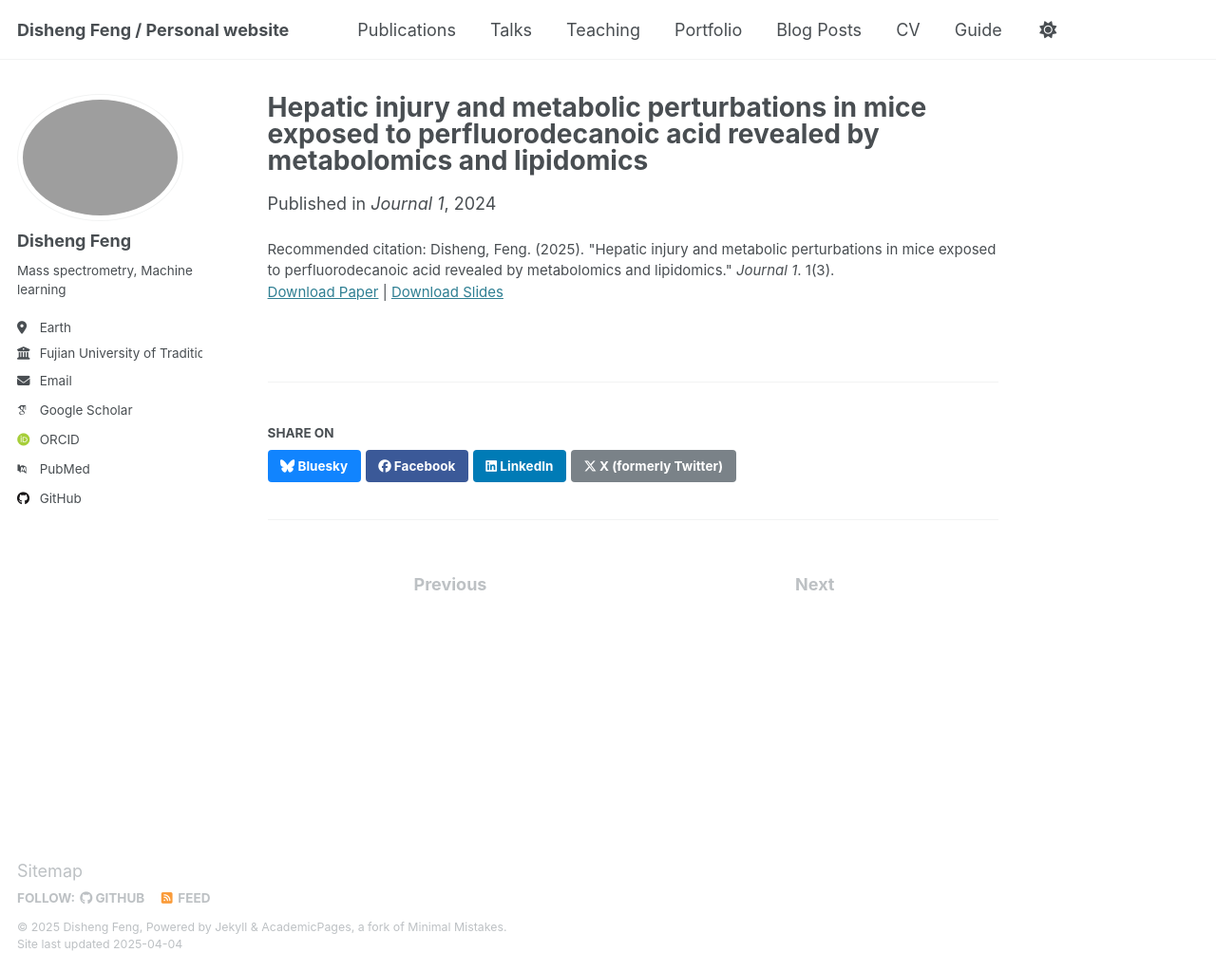
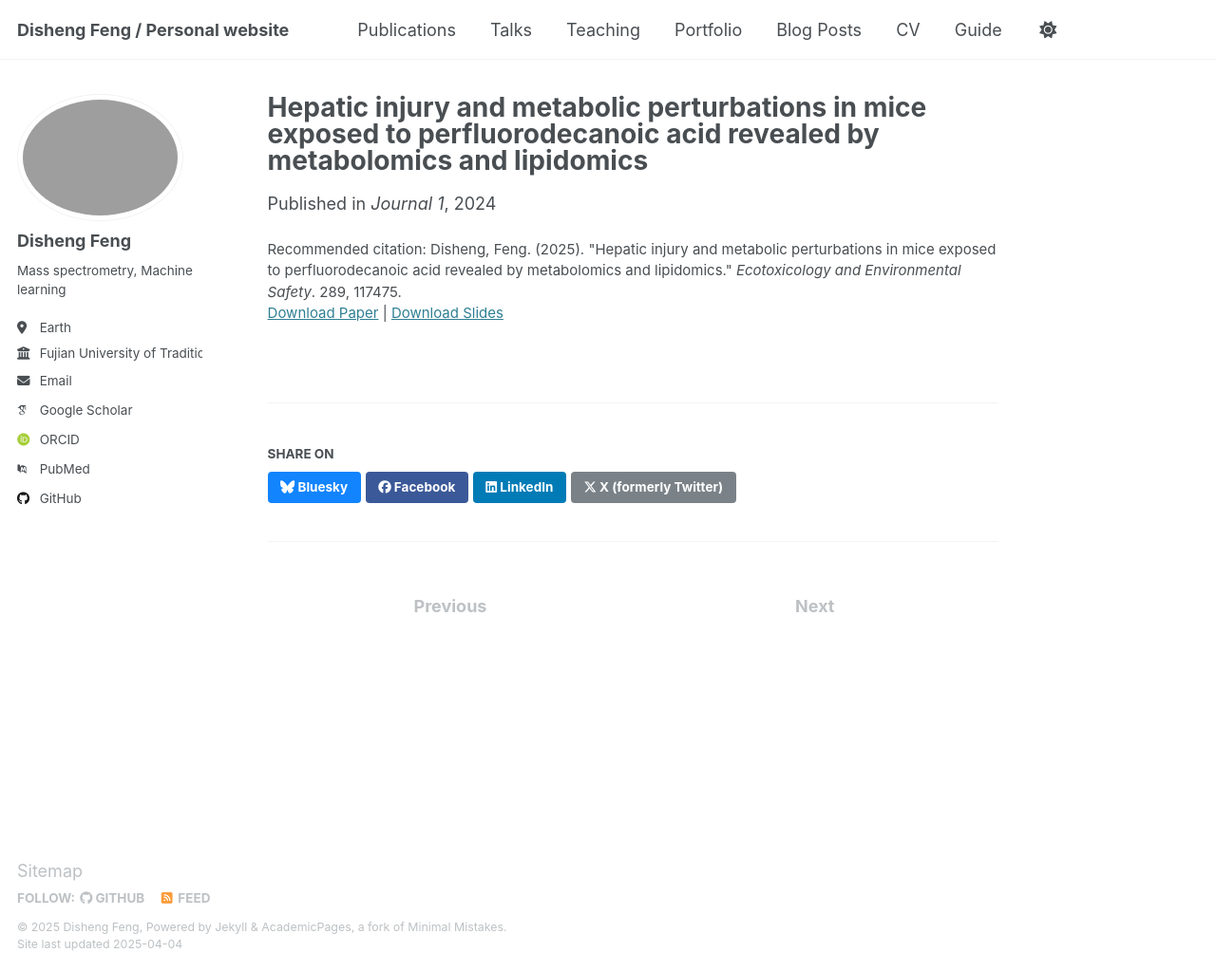
Before and after one commit to yuzhounaut/yuzhounaut.github.io, a Jekyll site: the page built from _publications/2015-10-01-paper-title-number-3.md, in a window 1280 px wide and 1023 px high. Shown: the whole window at 95% size. Built offline with Jekyll 4.4.1, drawn with Linux system fonts in a browser that asks for light colours; some web fonts are replaced.

Commit message:
Update 2015-10-01-paper-title-number-3.md

```diff
--- a/_publications/2015-10-01-paper-title-number-3.md
+++ b/_publications/2015-10-01-paper-title-number-3.md
@@ -6,7 +6,7 @@ permalink: /publication/2024-12-01-paper-title-number-3
 excerpt: ' '
 date: 2024-12-01
 venue: 'Journal 1'
-slidesurl: 'http://academicpages.github.io/files/slides3.pdf(https://www.sciencedirect.com/science/article/pii/S0147651324015513)'
+slidesurl: 'https://www.sciencedirect.com/science/article/pii/S0147651324015513'
 paperurl: 'https://www.sciencedirect.com/science/article/pii/S0147651324015513'
-citation: 'Disheng, Feng. (2025). &quot;Hepatic injury and metabolic perturbations in mice exposed to perfluorodecanoic acid revealed by metabolomics and lipidomics.&quot; <i>Journal 1</i>. 1(3).'
+citation: 'Disheng, Feng. (2025). &quot;Hepatic injury and metabolic perturbations in mice exposed to perfluorodecanoic acid revealed by metabolomics and lipidomics.&quot; <i>Ecotoxicology and Environmental Safety</i>. 289, 117475.'
 ---
```
